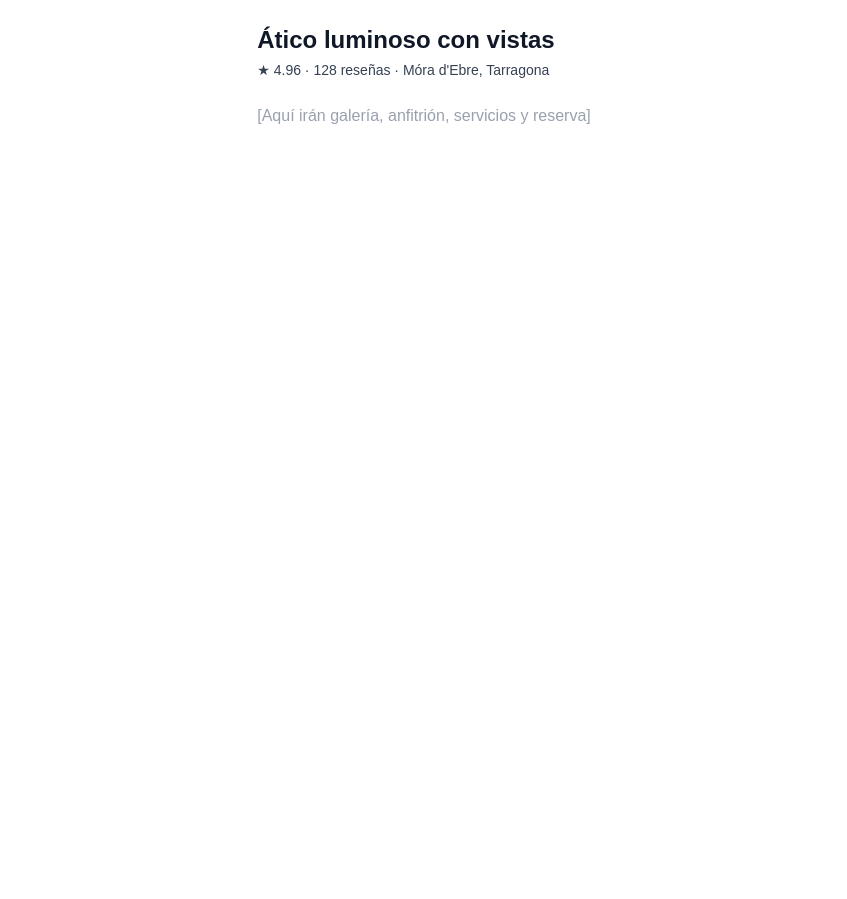
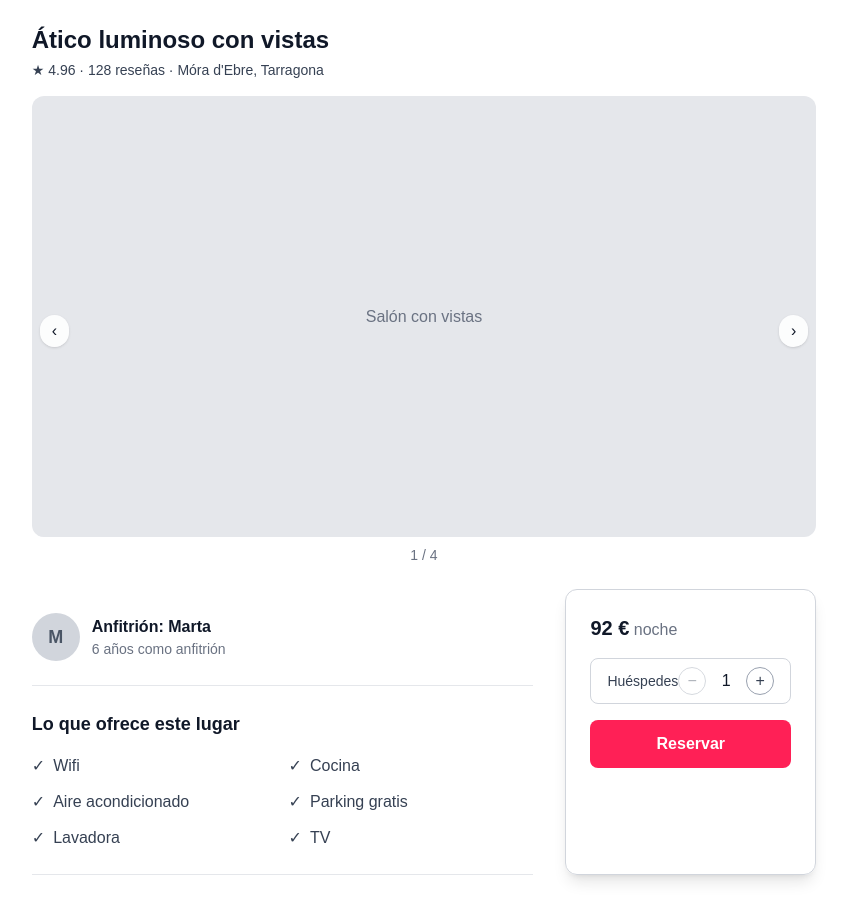
Before and after one commit to Caro-it/airbnb-clone, a Next.js app: page /rooms/1 in a window 1280 px wide. Shown: the whole page, without its empty margins (216-1063 px from the left). Before the commit the page ends 800 px from the top, so only its background shows below. Built offline with nearby package versions, Linux system fonts and the light colour scheme.

Commit message:
feat: room detail sections - gallery, host, amenities, reservation

```diff
--- a/app/rooms/[id]/page.tsx
+++ b/app/rooms/[id]/page.tsx
@@ -5,6 +5,10 @@ import { useParams } from "next/navigation";
 import { Room } from "@/types/listing";
 import { getRoomById } from "@/data/rooms";
 import Loading from "@/components/Loading";
+import PhotoGallery from "@/components/PhotoGallery";
+import HostInfo from "@/components/HostInfo";
+import AmenitiesList from "@/components/AmenitiesList";
+import ReservationCard from "@/components/ReservationCard";
 
 const RoomPage = () => {
   const params = useParams();
@@ -34,10 +38,19 @@ const RoomPage = () => {
   return (
     <main className="mx-auto min-h-screen max-w-5xl bg-white px-4 py-6 text-gray-900">
       <h1 className="text-2xl font-semibold">{room.title}</h1>
-      <p className="mt-1 text-sm text-gray-700">
+      <p className="mb-4 mt-1 text-sm text-gray-700">
         ★ {room.rating} · {room.reviewsCount} reseñas · {room.location}
       </p>
-      <p className="mt-6 text-gray-400">[Aquí irán galería, anfitrión, servicios y reserva]</p>
+
+      <PhotoGallery photos={room.photos} />
+
+      <div className="mt-6 grid grid-cols-1 gap-8 lg:grid-cols-[2fr_1fr]">
+        <div>
+          <HostInfo name={room.host.name} yearsHosting={room.host.yearsHosting} />
+          <AmenitiesList amenities={room.amenities} />
+        </div>
+        <ReservationCard pricePerNight={room.pricePerNight} />
+      </div>
     </main>
   );
 };
--- /dev/null
+++ b/components/AmenitiesList.tsx
@@ -0,0 +1,21 @@
+interface AmenitiesListProps {
+  amenities: string[];
+}
+
+const AmenitiesList = ({ amenities }: AmenitiesListProps) => {
+  return (
+    <section className="border-b border-gray-200 py-6">
+      <h2 className="mb-4 text-lg font-semibold">Lo que ofrece este lugar</h2>
+      <ul className="grid grid-cols-1 gap-3 sm:grid-cols-2">
+        {amenities.map((amenity) => (
+          <li key={amenity} className="flex items-center gap-2 text-gray-700">
+            <span aria-hidden>✓</span>
+            {amenity}
+          </li>
+        ))}
+      </ul>
+    </section>
+  );
+};
+
+export default AmenitiesList;
--- /dev/null
+++ b/components/HostInfo.tsx
@@ -0,0 +1,23 @@
+interface HostInfoProps {
+  name: string;
+  yearsHosting: number;
+}
+
+const HostInfo = ({ name, yearsHosting }: HostInfoProps) => {
+  return (
+    <section className="flex items-center gap-3 border-b border-gray-200 py-6">
+      <div
+        aria-hidden
+        className="flex h-12 w-12 items-center justify-center rounded-full bg-gray-300 text-lg font-semibold text-gray-600"
+      >
+        {name.charAt(0)}
+      </div>
+      <div>
+        <p className="font-semibold text-gray-900">Anfitrión: {name}</p>
+        <p className="text-sm text-gray-500">{yearsHosting} años como anfitrión</p>
+      </div>
+    </section>
+  );
+};
+
+export default HostInfo;
--- /dev/null
+++ b/components/PhotoGallery.tsx
@@ -0,0 +1,43 @@
+"use client";
+
+import { useState } from "react";
+
+interface PhotoGalleryProps {
+  photos: string[];
+}
+
+const PhotoGallery = ({ photos }: PhotoGalleryProps) => {
+  const [index, setIndex] = useState(0);
+
+  const goPrev = () => setIndex((i) => (i === 0 ? photos.length - 1 : i - 1));
+  const goNext = () => setIndex((i) => (i === photos.length - 1 ? 0 : i + 1));
+
+  return (
+    <div className="relative">
+      <div className="flex aspect-video w-full items-center justify-center rounded-xl bg-gray-200 text-gray-500">
+        {photos[index]}
+      </div>
+      <button
+        type="button"
+        onClick={goPrev}
+        aria-label="Foto anterior"
+        className="absolute left-2 top-1/2 -translate-y-1/2 rounded-full bg-white/90 px-3 py-1 shadow"
+      >
+        ‹
+      </button>
+      <button
+        type="button"
+        onClick={goNext}
+        aria-label="Foto siguiente"
+        className="absolute right-2 top-1/2 -translate-y-1/2 rounded-full bg-white/90 px-3 py-1 shadow"
+      >
+        ›
+      </button>
+      <p className="mt-2 text-center text-sm text-gray-500">
+        {index + 1} / {photos.length}
+      </p>
+    </div>
+  );
+};
+
+export default PhotoGallery;
--- /dev/null
+++ b/components/ReservationCard.tsx
@@ -0,0 +1,58 @@
+"use client";
+
+import { useState } from "react";
+
+interface ReservationCardProps {
+  pricePerNight: number;
+  maxGuests?: number;
+}
+
+const ReservationCard = ({ pricePerNight, maxGuests = 8 }: ReservationCardProps) => {
+  const [guests, setGuests] = useState(1);
+
+  const decrease = () => setGuests((g) => Math.max(1, g - 1));
+  const increase = () => setGuests((g) => Math.min(maxGuests, g + 1));
+
+  return (
+    <aside className="rounded-xl border border-gray-300 p-6 shadow-lg">
+      <p className="mb-4">
+        <span className="text-xl font-semibold">{pricePerNight} €</span>
+        <span className="text-gray-500"> noche</span>
+      </p>
+
+      <div className="mb-4 flex items-center justify-between rounded-lg border border-gray-300 px-4 py-2">
+        <span className="text-sm text-gray-700">Huéspedes</span>
+        <div className="flex items-center gap-3">
+          <button
+            type="button"
+            onClick={decrease}
+            aria-label="Quitar huésped"
+            className="h-7 w-7 rounded-full border border-gray-400 text-gray-700 disabled:opacity-40"
+            disabled={guests === 1}
+          >
+            −
+          </button>
+          <span className="w-4 text-center">{guests}</span>
+          <button
+            type="button"
+            onClick={increase}
+            aria-label="Añadir huésped"
+            className="h-7 w-7 rounded-full border border-gray-400 text-gray-700 disabled:opacity-40"
+            disabled={guests === maxGuests}
+          >
+            +
+          </button>
+        </div>
+      </div>
+
+      <button
+        type="button"
+        className="w-full rounded-lg bg-rose-500 py-3 font-semibold text-white hover:bg-rose-600"
+      >
+        Reservar
+      </button>
+    </aside>
+  );
+};
+
+export default ReservationCard;
```
